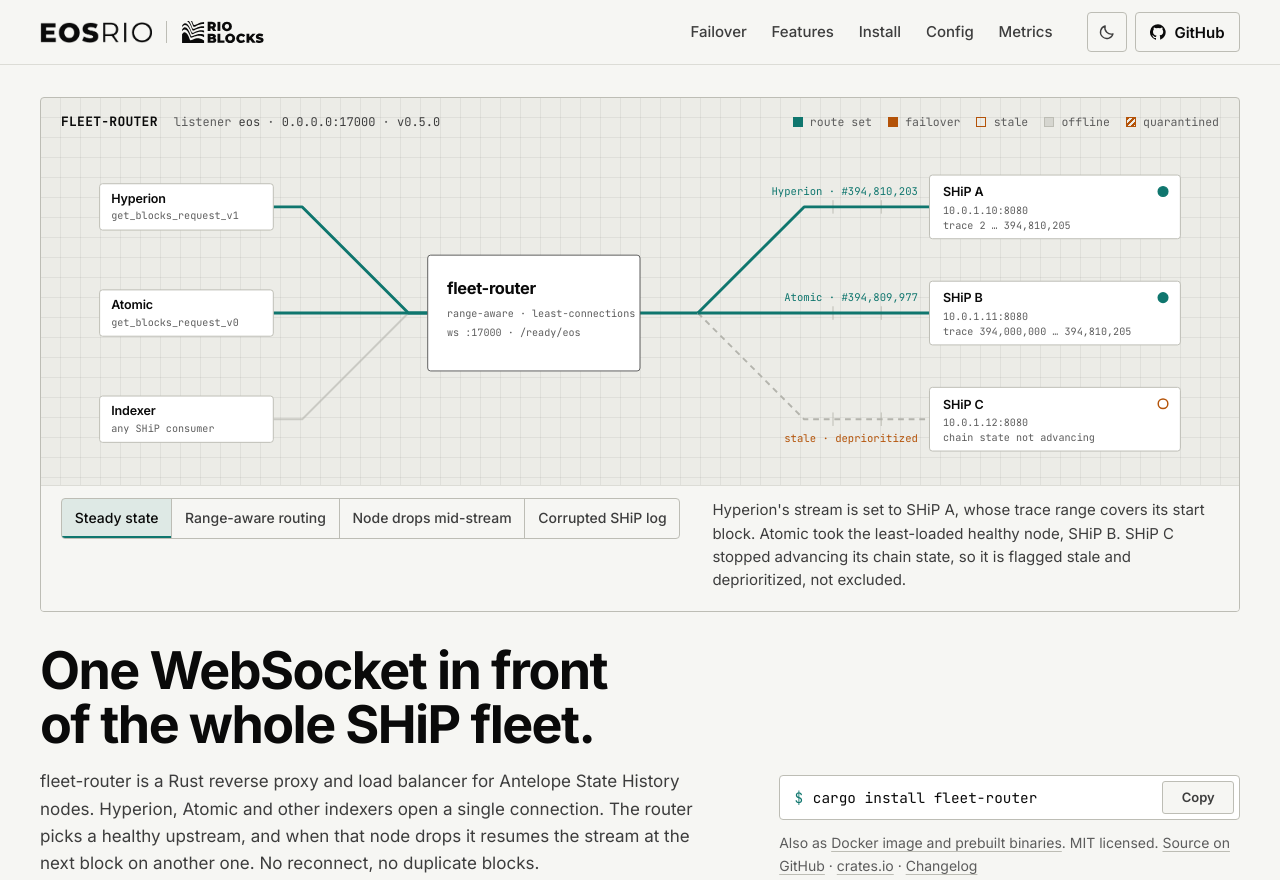
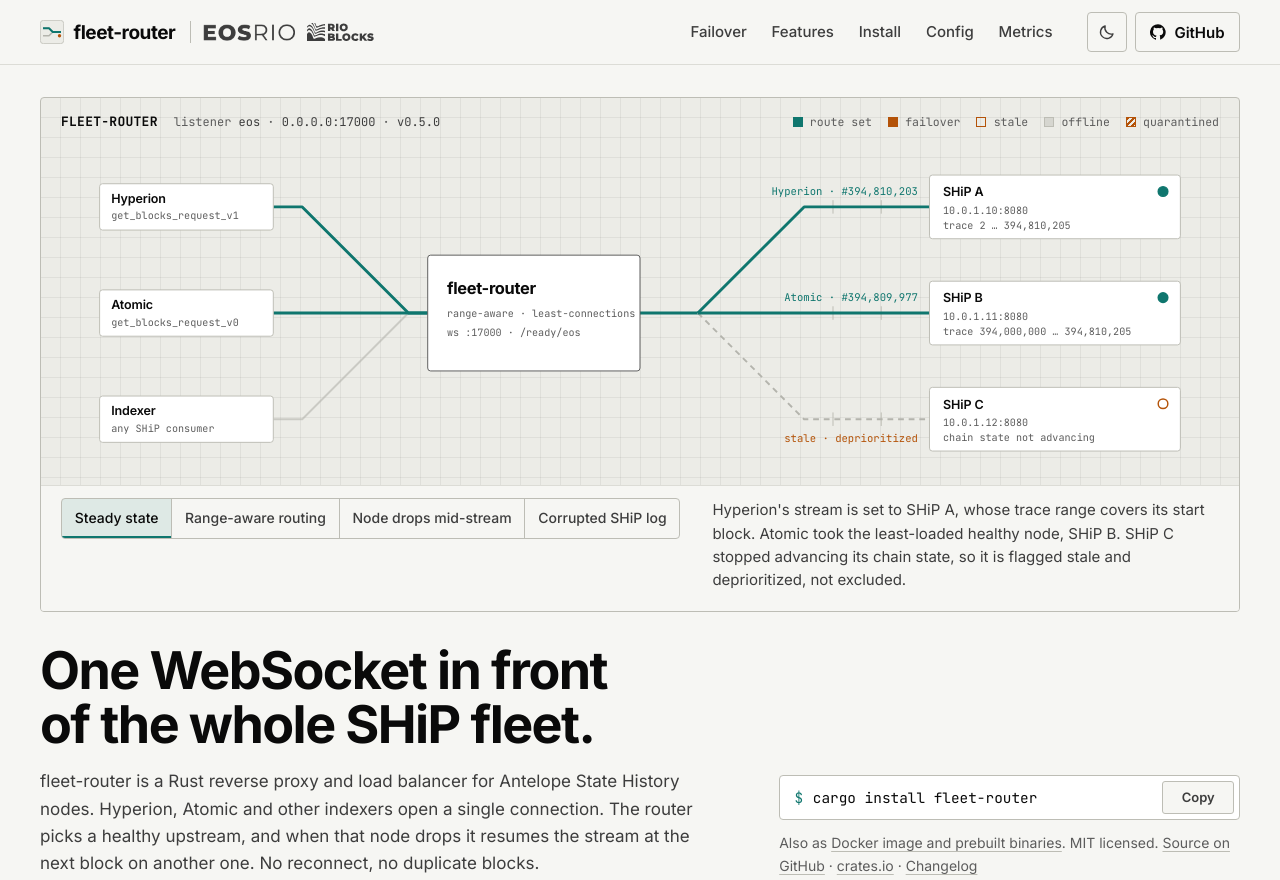
Before and after one commit to eosrio/fleet-router, a plain HTML site: page site/index.html in a window 1280 px wide. Shown: the top 880 px of the page. Drawn offline with Linux system fonts and the light colour scheme.

Commit message:
docs(site): lead the masthead with the fleet-router wordmark
The masthead opened with the two partner logos, so the product name only
appeared inside the panel. It now starts with a small panel mark and the
fleet-router wordmark; the partner logos follow at a reduced size in
secondary ink and are hidden on narrow screens, where the footer still
carries them. The footer repeats the wordmark. DESIGN.md describes the
new masthead.

```diff
--- a/site/index.html
+++ b/site/index.html
@@ -33,11 +33,20 @@
 
   <header class="masthead">
     <div class="wrap masthead-row">
-      <a class="brands" href="#top" aria-label="fleet-router, by EOS Rio and Rio Blocks">
+      <a class="brand" href="#top">
+        <svg class="brand-mark" width="24" height="24" viewBox="0 0 32 32" aria-hidden="true" focusable="false">
+          <rect x="0.5" y="0.5" width="31" height="31" rx="4" class="brand-mark-field"/>
+          <path d="M4 11h8l5 5h11M4 21h8l5-5" fill="none" stroke-width="2" stroke-linejoin="round" class="brand-mark-dim"/>
+          <path d="M4 11h8l5 5h11" fill="none" stroke-width="2.5" stroke-linejoin="round" class="brand-mark-set"/>
+          <circle cx="26" cy="21" r="2.2" class="brand-mark-lamp"/>
+        </svg>
+        <span class="brand-name">fleet-router</span>
+      </a>
+      <span class="brands brands-by" aria-label="by EOS Rio and Rio Blocks">
+        <span class="logo-sep" aria-hidden="true"></span>
         <span class="logo logo-eosrio" role="img" aria-label="EOS Rio"></span>
-        <span class="logo-sep" aria-hidden="true"></span>
         <span class="logo logo-rioblocks" role="img" aria-label="Rio Blocks"></span>
-      </a>
+      </span>
       <nav class="nav" aria-label="Sections">
         <a href="#how">Failover</a>
         <a href="#features">Features</a>
@@ -340,6 +349,8 @@
   <footer class="footer">
     <div class="wrap footer-row">
       <div class="footer-brands">
+        <span class="brand-name">fleet-router</span>
+        <span class="logo-sep" aria-hidden="true"></span>
         <span class="logo logo-eosrio" role="img" aria-label="EOS Rio"></span>
         <span class="logo-sep" aria-hidden="true"></span>
         <span class="logo logo-rioblocks" role="img" aria-label="Rio Blocks"></span>
--- a/site/styles.css
+++ b/site/styles.css
@@ -307,6 +307,42 @@
   min-height: var(--mast);
 }
 
+.brand {
+  display: inline-flex;
+  align-items: center;
+  gap: 0.6rem;
+  color: var(--ink);
+  text-decoration: none;
+}
+
+.brand-name {
+  font-size: 1.1875rem;
+  font-weight: 700;
+  letter-spacing: -0.025em;
+  line-height: 1;
+}
+
+.brand-mark {
+  display: block;
+}
+
+.brand-mark-field {
+  fill: var(--field);
+  stroke: var(--rule-strong);
+}
+
+.brand-mark-dim {
+  stroke: var(--track-dim);
+}
+
+.brand-mark-set {
+  stroke: var(--accent);
+}
+
+.brand-mark-lamp {
+  fill: var(--warn);
+}
+
 .brands,
 .footer-brands {
   display: inline-flex;
@@ -314,6 +350,26 @@
   gap: 0.9rem;
   color: var(--ink);
   text-decoration: none;
+}
+
+.brands-by {
+  gap: 0.75rem;
+  margin-left: -0.6rem;
+  color: var(--ink-2);
+}
+
+.brands-by .logo-eosrio {
+  width: 92px;
+  height: 17px;
+}
+
+.brands-by .logo-rioblocks {
+  width: 68px;
+  height: 18px;
+}
+
+.footer-brands .brand-name {
+  font-size: 1rem;
 }
 
 .logo {
@@ -1324,6 +1380,10 @@
     display: none;
   }
 
+  .brands-by {
+    display: none;
+  }
+
   .hero-copy {
     order: -1;
     padding: 0.75rem 0 2rem;
```
Also changed, not shown: DESIGN.md (+1 -1 lines).
